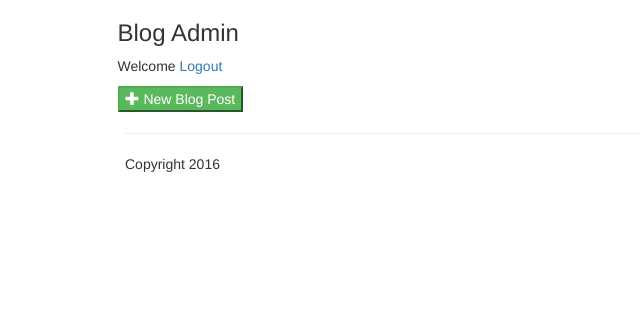
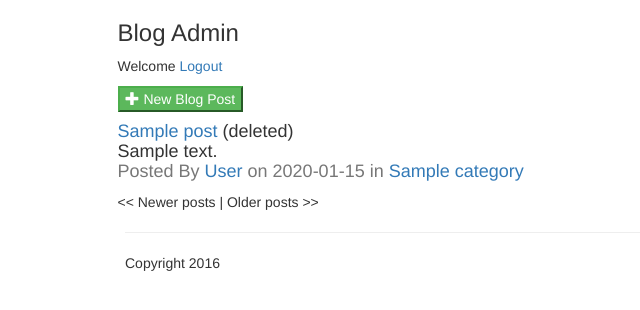
Before and after one commit to marb61a/Simple_Flask_Blog, a Python web app: template templates/blog/admin.html in a window 1280 px wide. Shown: the top 310 px of the page, without its empty margins (245-885 px from the left). Run offline with Jinja, Linux system fonts and the light colour scheme; the template is opened without the code that fills it: most values are stand-ins (such as "Sample title", 1, 10 or a date in 2020); some libraries are stand-ins or nearby versions.

Commit message:
updatd blog admin template

```diff
--- a/templates/blog/admin.html
+++ b/templates/blog/admin.html
@@ -19,14 +19,41 @@
                 {% for post in posts.items %}
                     <div class="row post-item">
                         <div class="col-md-9">
-
+                            <h4>
+                                <a href="{{ url_for('article', slug=post.slug) }}">{{ post.title }}</a>
+                                {% if not post.live %}
+                                    (deleted)
+                                {% endif %}
+                                <div class="post.body">
+                                    {{ post.body[:220] }}
+                                </div>
+                                <div class="text-muted">
+                                    Posted By <a href="#">{{ post.author.fullname }}</a>
+                                    on {{ post.publish_date.strftime('%Y-%m-%d') }} in <a href="#">{{ post.category.name }}</a>
+                                </div>
+                            </h4>
                         </div>
                         <div class="col-md-3">
-
+                        {% if post.image %}
+                            <img src="{{ post.imgsrc }}" height="60px" class="img-rounded">
+                        {% endif %}
                         </div>
                     </div>
                 {% endfor %}
             </div>
+
+            <div class="post-paginate">
+                {% if posts.has_prev %}
+                    <a href="{{ url_for('admin', page=posts.prev_num) }}">&lt;&lt; Newer posts</a>
+                {% else %}
+                    &lt;&lt; Newer posts
+                {% endif %} |
+                {% if posts.has_next %}
+                    <a href="{{ url_for('admin', page=posts.next_num) }}">Older posts &gt;&gt;</a>
+                {% else %}
+                    Older posts &gt;&gt;
+                {% endif %}
+            </div>
         </div>
     </div>
 {% endblock %}
```
